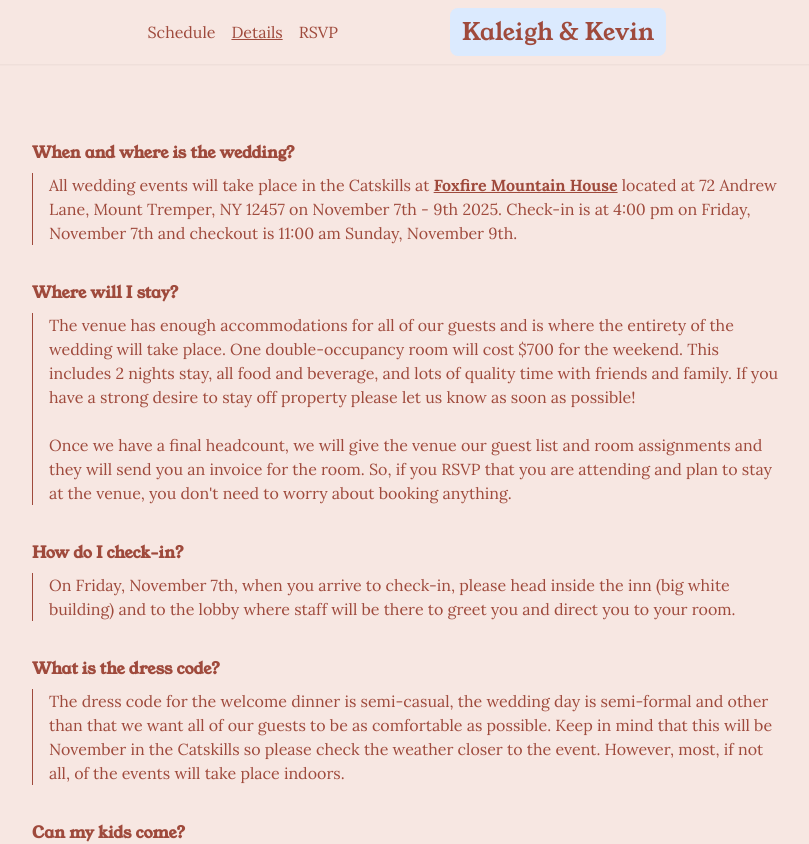
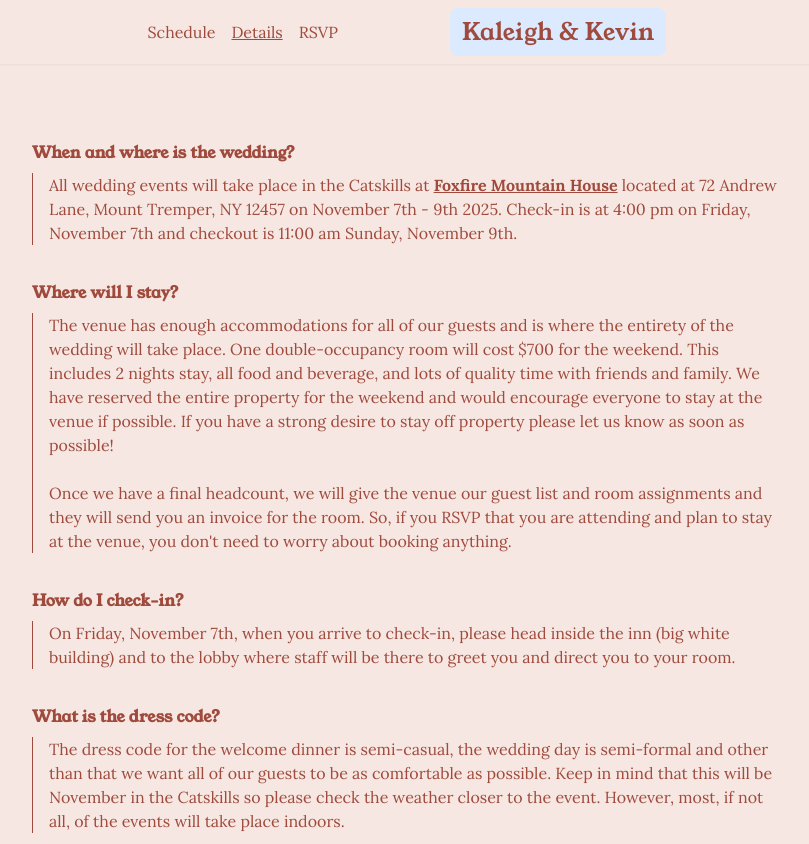
Before and after one commit to kevingill55/wedding-site, a React (Create React App) app: page /details in a window 1280 px wide. Shown: the top 844 px of the page, without its empty margins (233-1042 px from the left). Built offline with nearby package versions, Linux system fonts and the light colour scheme; no server answers.

Commit message:
house keeping

```diff
--- a/public/index.html
+++ b/public/index.html
@@ -10,7 +10,7 @@
     <meta name="viewport" content="width=device-width, initial-scale=1.0" />
     <meta
       name="description"
-      content="Kaleigh and Kevin Wedding November 2025"
+      content="Wedding November 7-9, 2025"
     />
     <title>Kaleigh & Kevin</title>
   </head>
--- a/src/pages/Details.js
+++ b/src/pages/Details.js
@@ -31,9 +31,11 @@ export const Details = () => {
           The venue has enough accommodations for all of our guests and is where
           the entirety of the wedding will take place. One double-occupancy room
           will cost $700 for the weekend. This includes 2 nights stay, all food
-          and beverage, and lots of quality time with friends and family. If you
-          have a strong desire to stay off property please let us know as soon
-          as possible! <br /> <br />
+          and beverage, and lots of quality time with friends and family. We
+          have reserved the entire property for the weekend and would encourage
+          everyone to stay at the venue if possible. If you have a strong desire
+          to stay off property please let us know as soon as possible! <br />{" "}
+          <br />
           Once we have a final headcount, we will give the venue our guest list
           and room assignments and they will send you an invoice for the room.
           So, if you RSVP that you are attending and plan to stay at the venue,
--- a/tailwind.config.js
+++ b/tailwind.config.js
@@ -7,17 +7,8 @@ module.exports = {
         temp: "Young Serif",
       },
       colors: {
-        secondary: "#4b3832",
         accent: "#F7E7E2",
-        // accent: "#FDF5C9",
-        accentTwo: "#fbffc0",
         primary: "#9F4A3C",
-        // primary: "#6B3E26",
-        main2: "#302680",
-        main: "#215BDF",
-        oldMain: "#BA522D",
-        alt: "#0A4737",
-        oldAlt: "#665A20",
         temp: "#434343",
       },
     },
```
